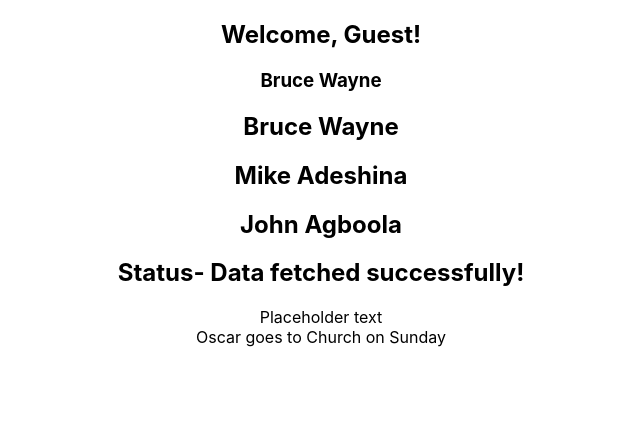
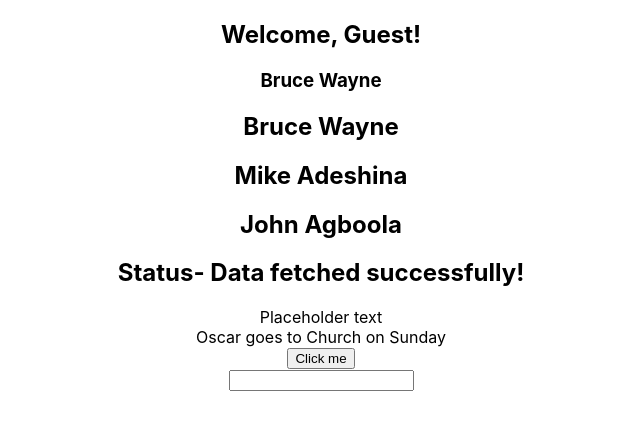
Before and after one commit to michado2019/typescript-demo-1, a React (Create React App) app: page / in a window 1280 px wide. Shown: the top 430 px of the page, without its empty margins (319-959 px from the left). Built offline with nearby package versions, Linux system fonts and the light colour scheme.

Commit message:
events props

```diff
--- a/src/App.tsx
+++ b/src/App.tsx
@@ -1,5 +1,7 @@
 import './App.css';
+import Button from './components/Button';
 import Greet from './components/Greet';
+import Input from './components/Input';
 import Person from './components/Person';
 import PersonList from './components/PersonList';
 import Status from './components/Status';
@@ -24,12 +26,22 @@
       lastName: 'Agboola'
     }
   ]
+  const handleClick = (event: React.MouseEvent<HTMLButtonElement>, id: number) => {
+    console.log('Button clicked', event, id)
+  }
+
+   const handleChange = (event: React.ChangeEvent<HTMLInputElement> ) => {
+    console.log(event)
+  }
   return (
     <div className="App">
       <Greet name="Mike" messageCount={100} isLoggedIn={false} />
       <Person name={name}/>
       <PersonList names={names}/>
       <Status status="success" />
+      <Button handleClick={handleClick}/>
+      <br />
+      <Input handleChange={handleChange} value=''/>
     </div>
   );
 }
--- /dev/null
+++ b/src/components/Button.tsx
@@ -0,0 +1,9 @@
+
+type ButtonProps = {
+    handleClick: (event: React.MouseEvent<HTMLButtonElement>, id: number) => void
+}
+const Button = (props: ButtonProps) => {
+  return <button onClick={(event) => props.handleClick(event, 1)}>Click me</button>
+}
+
+export default Button
--- /dev/null
+++ b/src/components/Input.tsx
@@ -0,0 +1,12 @@
+
+type InputProps = {
+   value: string;
+    handleChange: (event: React.ChangeEvent<HTMLInputElement>) => void;
+}
+const Input = (props: InputProps) => {
+  return (
+    <input type="text" value={props.value} onChange={props.handleChange}/>
+  )
+}
+
+export default Input
```
